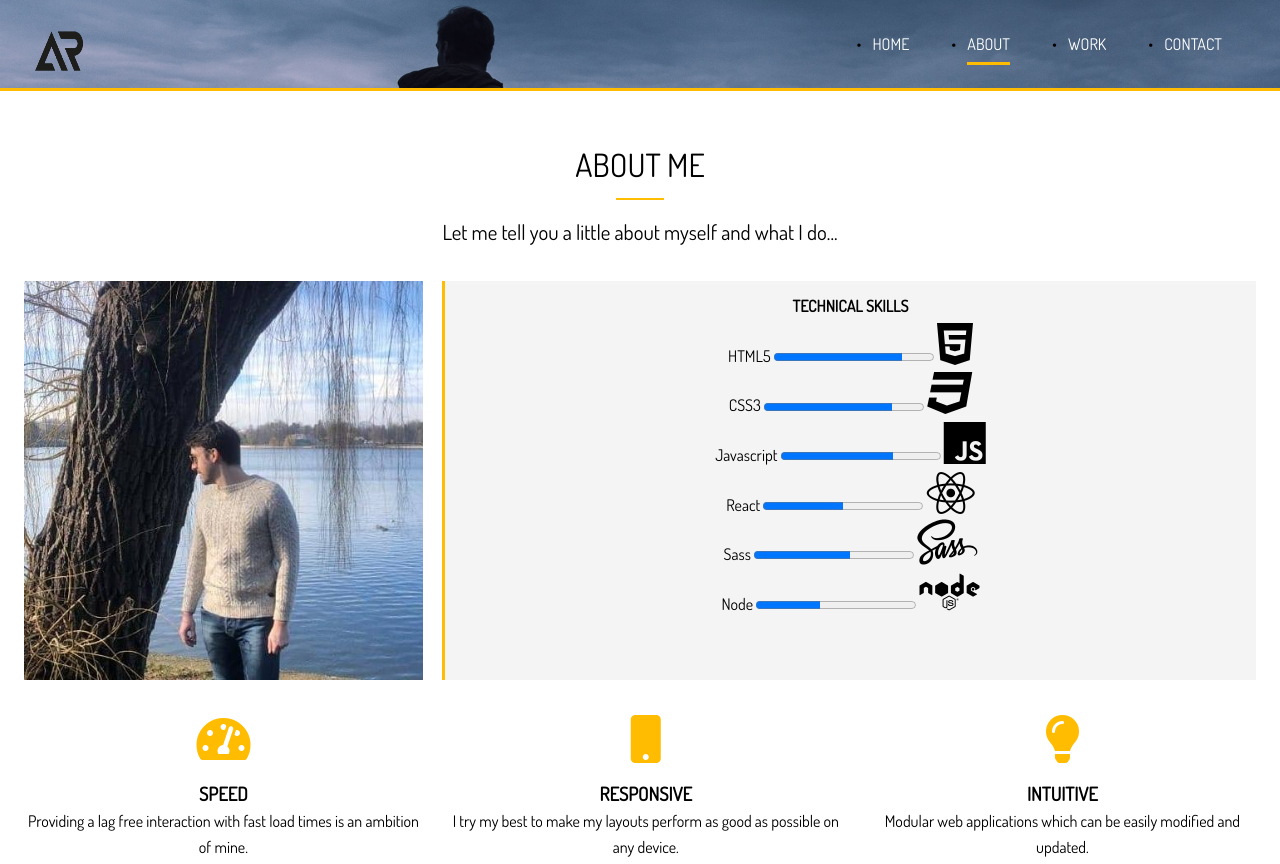
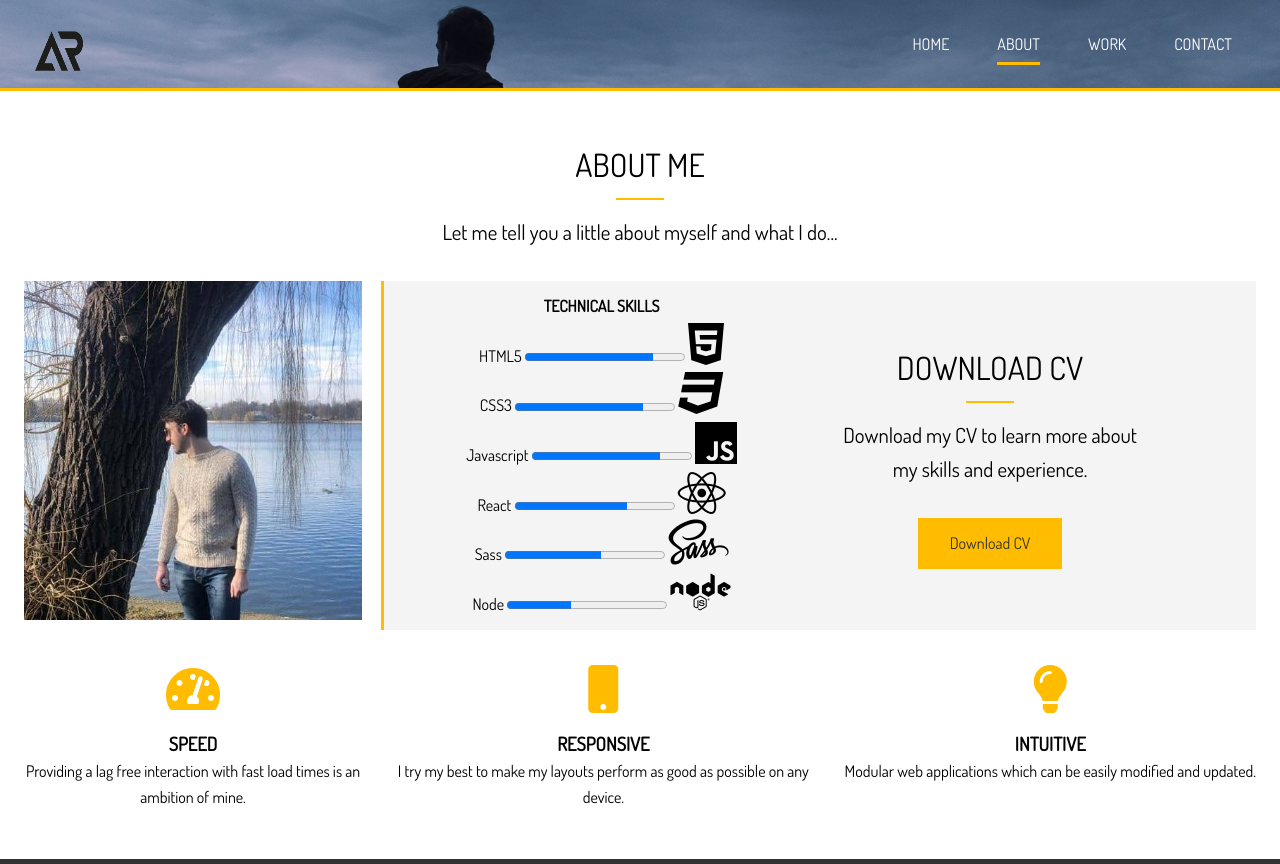
Before and after one commit to AndreiIoanRadulescu/portfolio, a plain HTML site: page about.html in a window 1280 px wide. Shown: the top 864 px of the page. Drawn offline with Linux system fonts and the light colour scheme.

Commit message:
add CV download section

```diff
--- a/about.html
+++ b/about.html
@@ -44,14 +44,26 @@
         <div class="about-info">
           <img src="img/about.jpg" alt="" class="bio-image" />
           <div class="bio bg-light">
+            <div>
               <h4>Technical Skills</h4>
               HTML5 <progress max="100" value="80"></progress> <i class="fab fa-html5 fa-3x"></i>
             </br>
               CSS3 <progress max="100" value="80"></progress> <i class="fab fa-css3 fa-3x"></i></br>
-            Javascript <progress max="100" value="70"></progress> <i class="fab fa-js fa-3x"></i></br>
-            React <progress max="100" value="50"></progress> <i class="fab fa-react fa-3x"></i></br>
+              Javascript <progress max="100" value="80"></progress> <i class="fab fa-js fa-3x"></i></br>
+              React <progress max="100" value="70"></progress> <i class="fab fa-react fa-3x"></i></br>
               Sass <progress max="100" value="60"></progress> <i class="fab fa-sass fa-3x"></i></br>
               Node <progress max="100" value="40"></progress> <i class="fab fa-node fa-3x"></i>
+            </div>
+            <!-- Add this section to your HTML wherever you want the CV download link to appear -->
+            <section class="text-center py-3">
+              <div class="container" id="download-cv">
+                <h2 class="section-title">Download CV</h2>
+                <div class="bottom-line"></div>
+                <p class="lead">Download my CV to learn more about my skills and experience.</p>
+                <!-- Replace 'cv.pdf' with the actual URL or path to your CV file -->
+                <a href="./files/CV-Andrei-Ioan-Radulescu.pdf" class="btn-main" download>Download CV</a>
+              </div>
+            </section>
           </div>
           <div class="award-1">
             <i class="fas fa-tachometer-alt fa-3x"></i>
--- a/css/main.css
+++ b/css/main.css
@@ -120,6 +120,10 @@ input[class^="btn-"]:hover {
   box-shadow: 0 5px 10px 0 rgba(0, 0, 0, 0.3);
 }
 
+#download-cv {
+  max-width: 320px;
+}
+
 .item {
   position: relative;
   background: #ffbc00;
@@ -231,11 +235,11 @@ ul {
   list-style: none;
   padding: 0;
 }
-li {
+.concept-lines{
   display: inline;
   margin-right: 10px;
 }
-li::before {
+.concept-lines::before {
   content: "\2022";
   display: inline-block;
   width: 1em;
@@ -417,6 +421,13 @@ img {
   grid-area: bio;
   border-left: 3px solid #ffbc00;
   padding: 0.8rem;
+  display: flex;
+  justify-content: space-evenly;
+}
+
+
+#download-cv .btn-main:hover {
+  background-color: #f8a61b;
 }
 
 #about-a .award-1 {
```
Also changed, not shown: work.html (+6 -6 lines), 1 other file. Lines whose indentation alone changed are shown as unchanged.
